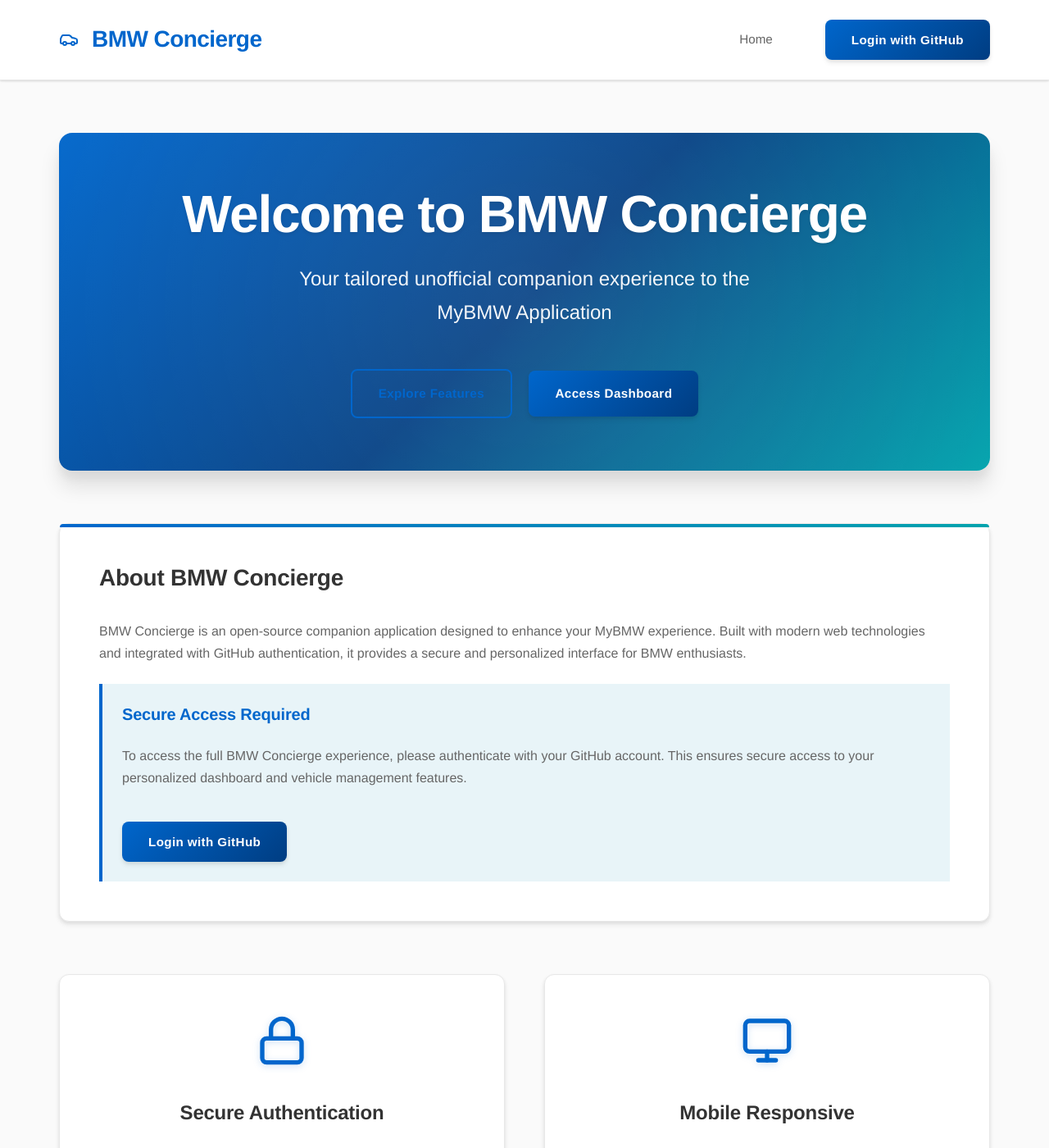
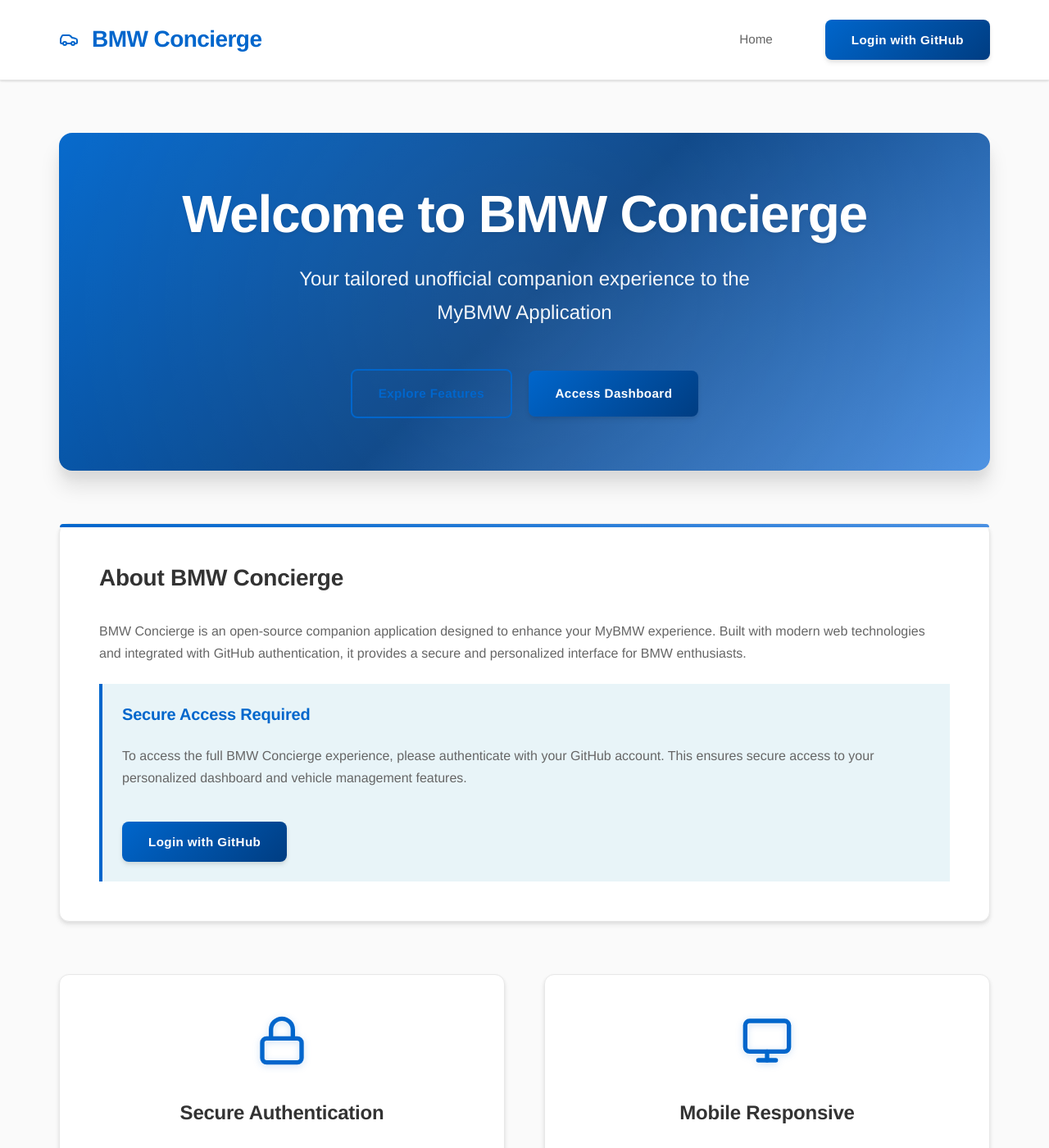
Before and after one commit to chatala1/BMW-Concierge, a Jekyll site: the page built from index.html, in a window 1280 px wide and 1400 px high. Shown: the whole window at 82% size. Built offline with Jekyll 4.4.1, drawn with Linux system fonts in a browser that asks for light colours.

Commit message:
Remove teal color from styling and add spacing after features grid
Co-authored-by: chatala1 <16328550+chatala1@users.noreply.github.com>

```diff
--- a/assets/css/style.css
+++ b/assets/css/style.css
@@ -11,7 +11,6 @@
     --bmw-dark-gray: #333333; /* Dark Gray */
     --bmw-black: #000000; /* Pure Black */
     --bmw-red: #E31E24; /* BMW Red */
-    --bmw-teal: #00A3AD; /* BMW Teal */
     --bmw-silver: #C4C4C4; /* BMW Silver */
     --bmw-carbon: #1A1A1A; /* Carbon Black */
 
@@ -254,7 +253,7 @@ body {
 .hero {
     text-align: center;
     padding: var(--spacing-xxl) var(--spacing-lg);
-    background: linear-gradient(135deg, var(--bmw-blue) 0%, var(--bmw-dark-blue) 50%, var(--bmw-teal) 100%);
+    background: linear-gradient(135deg, var(--bmw-blue) 0%, var(--bmw-dark-blue) 50%, var(--bmw-light-blue) 100%);
     color: var(--bmw-white);
     border-radius: var(--border-radius-xl);
     margin-bottom: var(--spacing-xxl);
@@ -323,7 +322,7 @@ body {
     left: 0;
     right: 0;
     height: 4px;
-    background: linear-gradient(90deg, var(--bmw-blue), var(--bmw-teal));
+    background: linear-gradient(90deg, var(--bmw-blue), var(--bmw-light-blue));
     border-radius: var(--border-radius-lg) var(--border-radius-lg) 0 0;
 }
 
@@ -352,6 +351,7 @@ body {
     grid-template-columns: repeat(auto-fit, minmax(350px, 1fr));
     gap: var(--spacing-xl);
     margin-top: var(--spacing-xxl);
+    margin-bottom: var(--spacing-xxl);
 }
 
 .feature-card {
@@ -454,7 +454,7 @@ body {
     left: 0;
     right: 0;
     height: 6px;
-    background: linear-gradient(90deg, var(--bmw-blue) 0%, var(--bmw-teal) 50%, var(--bmw-blue) 100%);
+    background: linear-gradient(90deg, var(--bmw-blue) 0%, var(--bmw-light-blue) 50%, var(--bmw-blue) 100%);
     background-size: 200% 100%;
     animation: bmwShimmer 3s ease infinite;
 }
@@ -791,7 +791,7 @@ a:hover {
     left: 0;
     right: 0;
     height: 3px;
-    background: linear-gradient(90deg, var(--bmw-blue), var(--bmw-teal), var(--bmw-blue));
+    background: linear-gradient(90deg, var(--bmw-blue), var(--bmw-light-blue), var(--bmw-blue));
 }
 
 .footer-container {
@@ -807,14 +807,14 @@ a:hover {
 }
 
 .footer-container a {
-    color: var(--bmw-teal);
+    color: var(--bmw-light-blue);
     text-decoration: none;
     transition: all var(--transition-base);
     font-weight: var(--font-weight-medium);
 }
 
 .footer-container a:hover {
-    color: var(--bmw-light-blue);
+    color: var(--bmw-blue);
     text-decoration: underline;
 }
 
@@ -908,17 +908,14 @@ a:hover {
 
 /* BMW Color Accents */
 .accent-blue { color: var(--bmw-blue); }
-.accent-teal { color: var(--bmw-teal); }
 .accent-red { color: var(--bmw-red); }
 .accent-silver { color: var(--bmw-silver); }
 
 .bg-blue { background-color: var(--bmw-blue); }
-.bg-teal { background-color: var(--bmw-teal); }
 .bg-red { background-color: var(--bmw-red); }
 .bg-light { background-color: var(--bmw-off-white); }
 
 .border-blue { border-color: var(--bmw-blue); }
-.border-teal { border-color: var(--bmw-teal); }
 .border-red { border-color: var(--bmw-red); }
 
 /* Enhanced Shadows */
@@ -970,7 +967,7 @@ a:hover {
 }
 
 .premium-button {
-    background: linear-gradient(135deg, var(--bmw-blue), var(--bmw-teal));
+    background: linear-gradient(135deg, var(--bmw-blue), var(--bmw-light-blue));
     position: relative;
     overflow: hidden;
 }
```
